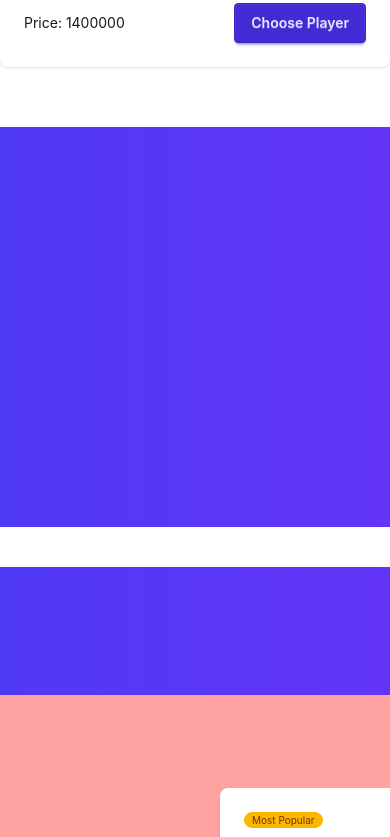
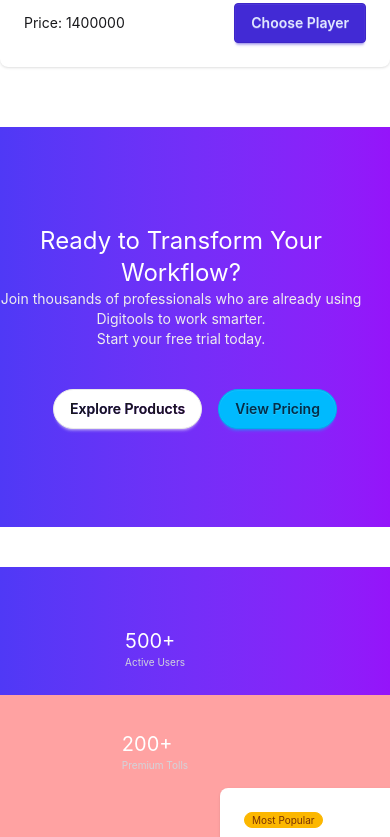
Before and after one commit to mir-abdullah-mahammad-lab/BPL-from-OfficePc, a React (Vite) app: page / in a window 390 px wide. Shown: the part 9080-9917 px from the top of the page. Built offline with nearby package versions, Linux system fonts and the light colour scheme.

Commit message:
responive

```diff
--- a/src/Components/MiddleSection/MiddleSection.jsx
+++ b/src/Components/MiddleSection/MiddleSection.jsx
@@ -2,14 +2,14 @@
 
 const MiddleSection = () => {
     return (
-        <div className='w-[100em] h-[25em] bg-linear-to-r from-[#4F39F6] to-[#9514FA] flex flex-col items-center justify-center space-x-7'>
+        <div className='w-full max-w-[100em] h-[25em] bg-linear-to-r from-[#4F39F6] to-[#9514FA] flex flex-col items-center justify-center space-x-7'>
             <div>
-                        <h1 className='text-4xl text-white '>Ready to Transform Your Workflow?</h1>
-                    <p className='text-base-300'>Join thousands of professionals who are already using Digitools to work smarter.<br></br>
+                        <h1 className=' text-2xl md:text-4xl text-white text-center'>Ready to Transform Your Workflow?</h1>
+                    <p className='text-sm md:text-base text-base-300 text-center'>Join thousands of professionals who are already using Digitools to work smarter.<br></br>
                     Start your free trial today.
                  </p>
             </div>
-            <div className='flex gap-4 text-center'>
+            <div className='flex gap-4 text-center mt-10'>
                 <button className="btn rounded-4xl bg-white "> <span className='bg-linear-to-r  from-[#4F39F6] to-[#9514FA] bg-clip-text'>Explore Products</span> </button>
                 <button className="btn btn-info rounded-4xl">View Pricing</button>
             </div>
--- a/src/ui/ThirdSection/ThirdSection.jsx
+++ b/src/ui/ThirdSection/ThirdSection.jsx
@@ -2,20 +2,20 @@
 
 const ThirdSection = () => {
     return (
-        <div className='w-[100em] h-[8em] bg-linear-to-r  from-[#4F39F6] to-[#9514FA] mt-10'>
-            <div className='flex items-center justify-center '>
+        <div className='w-full max-w-[100em] h-[8em] bg-linear-to-r  from-[#4F39F6] to-[#9514FA] mt-10'>
+            <div className='flex flex-col item-centre md:flex md:flex-row items-center justify-center '>
                 <div className='mt-15 mr-20'>
-                    <h1 className='text-4xl text-white'>500+</h1>
+                    <h1 className=' text-xl md:text-4xl text-white'>500+</h1>
                     <p className='text-[10px] text-gray-300 text-center'>Active Users</p>
                 </div>
 
                 <div className='mt-15 mr-20'>
-                    <h1 className='text-4xl text-white'>200+</h1>
+                    <h1 className=' text-xl md:text-4xl text-white'>200+</h1>
                     <p className='text-[10px] text-gray-300 text-center'>Premium Tolls</p>
                 </div>
 
-                <div className='mt-15'>
-                    <h1 className='text-4xl text-white'>4.9</h1>
+                <div className='mt-15 sm:mr-20'>
+                    <h1 className='text-xl md:text-4xl text-white'>4.9</h1>
                     <p className='text-[10px] text-gray-300 text-center'>Rating</p>
                 </div>
             </div>
```
